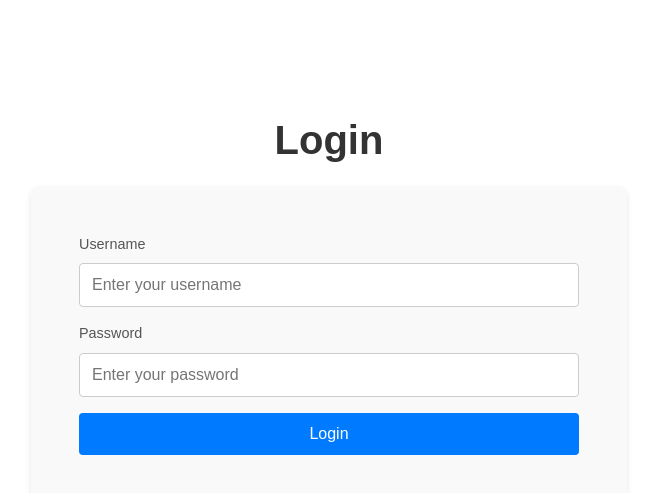
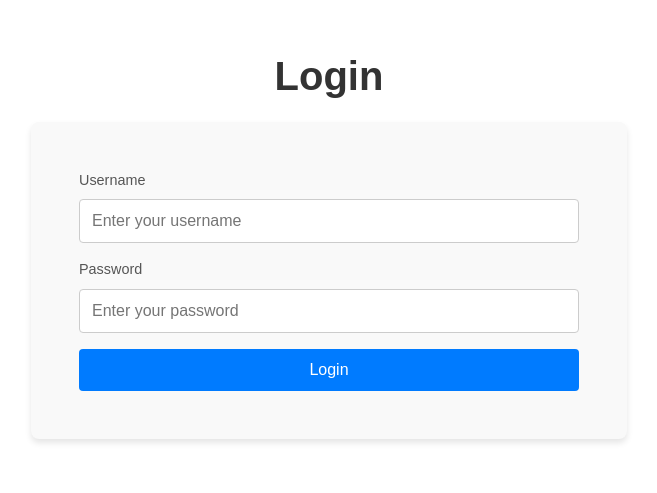
Before and after one commit to sggnology/squad-only, a React (Vite) app in the folder client/: page /login in a window 1280 px wide. Shown: the part 167-660 px from the top of the page, without its empty margins (311-968 px from the left). Built offline with nearby package versions, Linux system fonts and the light colour scheme.

Commit message:
[master] client: max-width 제한 삭제

```diff
--- a/client/src/App.css
+++ b/client/src/App.css
@@ -1,9 +1,3 @@
-#root {
-  max-width: 1280px;
-  margin: 0 auto;
-  padding: 2rem;
-}
-
 .logo {
   height: 6em;
   padding: 1.5em;
--- a/client/src/index.css
+++ b/client/src/index.css
@@ -39,7 +39,6 @@ body {
 
 #root {
   width: 100%;
-  max-width: 1200px;
   margin: 0 auto;
 }
 
--- a/client/src/pages/login/Login.css
+++ b/client/src/pages/login/Login.css
@@ -4,7 +4,6 @@
   justify-content: center;
   align-items: center;
   min-height: 100vh;
-  padding: 1rem;
   background-color: #ffffff;
 }
 
@@ -64,10 +63,6 @@
 }
 
 @media (min-width: 1024px) {
-  .login-container {
-    padding: 2rem;
-  }
-
   .login-form {
     max-width: 500px;
     padding: 3rem;
```
